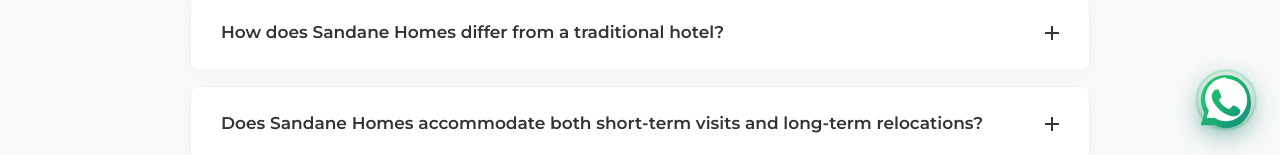
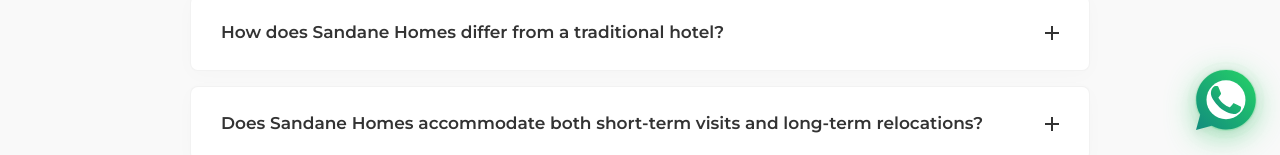
Before and after one commit to viratco/sandanehomes, a React (Vite) app: page /faqs in a window 1280 px wide. Shown: the part 646-801 px from the top of the page. Built offline with nearby package versions, Linux system fonts and the light colour scheme; a web font is replaced by a local one.

Commit message:
style: refine WhatsApp button vector layers and glow to match first reference image exactly

```diff
--- a/src/components/WhatsAppButton.css
+++ b/src/components/WhatsAppButton.css
@@ -62,15 +62,15 @@
 .whatsapp-icon {
     width: 100%;
     height: 100%;
-    /* Apply drop-shadow directly to the SVG outline so it matches the speech bubble cutout tail */
-    filter: drop-shadow(0 6px 14px rgba(18, 140, 126, 0.45)) drop-shadow(0 2px 4px rgba(0, 0, 0, 0.15));
+    /* Apply drop-shadow with green glow matching the reference image style */
+    filter: drop-shadow(0 6px 16px rgba(37, 211, 102, 0.45)) drop-shadow(0 2px 4px rgba(0, 0, 0, 0.1));
     transition: transform 0.3s cubic-bezier(0.175, 0.885, 0.32, 1.275), filter 0.3s ease;
 }
 
 .whatsapp-float:hover .whatsapp-icon {
     /* Wiggle the icon on button hover */
     animation: whatsapp-wiggle 1s ease-in-out infinite;
-    filter: drop-shadow(0 12px 24px rgba(18, 140, 126, 0.55)) drop-shadow(0 4px 8px rgba(0, 0, 0, 0.2));
+    filter: drop-shadow(0 12px 28px rgba(37, 211, 102, 0.55)) drop-shadow(0 4px 8px rgba(0, 0, 0, 0.15));
 }
 
 @keyframes whatsapp-wiggle {
--- a/src/components/WhatsAppButton.jsx
+++ b/src/components/WhatsAppButton.jsx
@@ -19,25 +19,36 @@
                 aria-label="Chat with Sandane Homes on WhatsApp"
             >
                 <svg
-                    viewBox="0 0 24 24"
+                    viewBox="0 0 16 16"
                     className="whatsapp-icon"
                     xmlns="http://www.w3.org/2000/svg"
                 >
                     <defs>
-                        <linearGradient id="whatsapp-green-gradient" x1="0%" y1="0%" x2="100%" y2="100%">
+                        {/* Diagonal gradient matching the top-right-to-bottom-left flow of the first reference image */}
+                        <linearGradient id="whatsapp-gradient" x1="100%" y1="0%" x2="0%" y2="100%">
                             <stop offset="0%" stopColor="#25D366" />
                             <stop offset="100%" stopColor="#128C7E" />
                         </linearGradient>
                     </defs>
-                    {/* Outer talk bubble: filled with green gradient */}
+
+                    {/* 1. Outer speech bubble shape (Gradient Green) */}
                     <path
-                        fill="url(#whatsapp-green-gradient)"
-                        d="M12.012 2c-5.506 0-9.988 4.482-9.988 9.988 0 1.76.458 3.472 1.33 4.984l-1.417 5.176 5.3-.1.018-.01c1.472.823 3.125 1.258 4.757 1.258 5.507 0 9.988-4.482 9.988-9.988C22 6.482 17.518 2 12.012 2z"
+                        fill="url(#whatsapp-gradient)"
+                        d="M13.601 2.326A7.85 7.85 0 0 0 7.994 0C3.627 0 .068 3.558.064 7.926c0 1.399.366 2.76 1.057 3.965L0 16l4.204-1.102a7.9 7.9 0 0 0 3.79.965h.004c4.368 0 7.926-3.558 7.93-7.93A7.9 7.9 0 0 0 13.601 2.326z"
                     />
-                    {/* Inner telephone receiver + border: filled with white */}
+
+                    {/* 2. Inner circular background (White) */}
+                    <circle
+                        cx="7.994"
+                        cy="7.93"
+                        r="5.2"
+                        fill="#FFFFFF"
+                    />
+
+                    {/* 3. Inner telephone receiver (Gradient Green) */}
                     <path
-                        fill="#FFF"
-                        d="M12.012 3.52c4.667 0 8.468 3.8 8.468 8.468 0 4.667-3.8 8.468-8.468 8.468-1.5 0-2.98-.4-4.27-1.15l-.3-.18-3.17.08.85-3.08-.2-.32c-.82-1.3-1.25-2.82-1.25-4.38 0-4.667 3.8-8.468 8.468-8.468zm4.95 11.58c-.27-.14-1.6-.8-1.85-.88-.25-.08-.43-.13-.62.13-.18.27-.72.88-.88 1.07-.16.18-.32.2-.6.07-.27-.14-1.15-.42-2.18-1.34-.8-.7-1.34-1.58-1.5-1.85-.16-.27-.02-.42.12-.55.12-.13.27-.3.4-.47.13-.17.18-.28.27-.47.09-.18.05-.35-.02-.48-.07-.14-.62-1.5-.85-2.05-.22-.53-.45-.45-.62-.46-.16-.01-.35-.01-.54-.01-.2 0-.5.07-.77.36-.26.29-1 .98-1 2.4s1 2.79 1.15 2.99c.15.2 1.99 3.04 4.82 4.26.68.28 1.2.46 1.62.6.68.21 1.3.18 1.8.1.55-.08 1.6-.66 1.83-1.29.23-.63.23-1.17.16-1.29-.07-.12-.25-.2-.53-.33z"
+                        fill="url(#whatsapp-gradient)"
+                        d="M11.609 9.587c-.197-.099-1.17-.578-1.353-.646-.182-.065-.315-.099-.445.099-.133.197-.513.646-.627.775-.114.133-.232.148-.43.05-.197-.1-.836-.308-1.592-.985-.59-.525-.985-1.175-1.103-1.372-.114-.198-.011-.304.088-.403.087-.088.197-.232.296-.346.1-.114.133-.198.198-.33.065-.134.034-.248-.015-.347-.05-.099-.445-1.076-.612-1.47-.16-.389-.323-.335-.445-.34-.114-.007-.247-.007-.38-.007a.73.73 0 0 0-.529.247c-.182.198-.691.677-.691 1.654s.71 1.916.81 2.049c.098.133 1.394 2.132 3.383 2.992.47.205.84.326 1.129.418.475.152.904.129 1.246.08.38-.058 1.171-.48 1.338-.943.164-.464.164-.86.114-.943-.049-.084-.182-.133-.38-.232"
                     />
                 </svg>
             </a>
```
